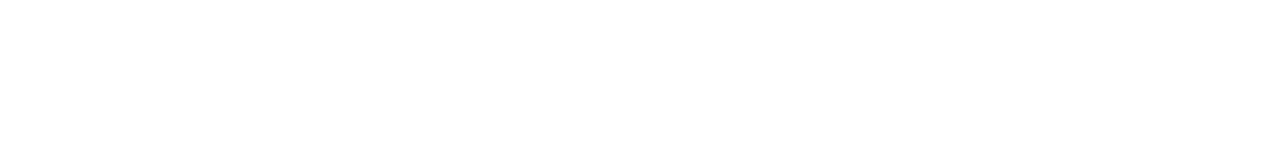
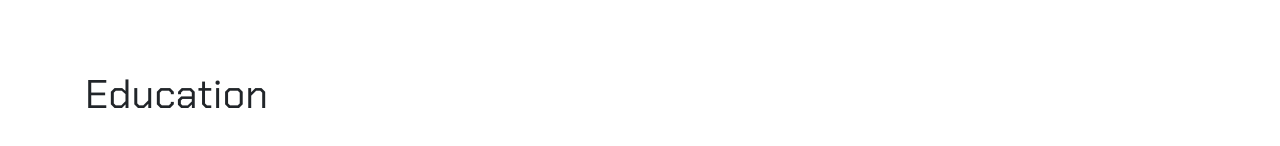
Before and after one commit to anthonydevelops/Portfolio, a React (Create React App) app: page / in a window 1280 px wide. Shown: the part 1210-1356 px from the top of the page. Before the commit the page ends 1320 px from the top, so only its background shows below. Built offline with nearby package versions, Linux system fonts and the light colour scheme.

Commit message:
Updated with education section

```diff
--- a/src/App.css
+++ b/src/App.css
@@ -20,3 +20,7 @@
 .about {
   height: 60vh;
 }
+
+.education {
+  height: 100vh;
+}
--- a/src/App.js
+++ b/src/App.js
@@ -1,9 +1,10 @@
 import React from "react";
-import { BrowserRouter as Router, Route, Switch } from "react-router-dom";
+import { BrowserRouter as Router } from "react-router-dom";
 import "./App.css";
 import NavBar from "./components/Navbar";
 import Landing from "./components/Landing";
 import About from "./components/About";
+import Education from "./components/Education";
 
 export default class App extends React.Component {
   render() {
@@ -13,9 +14,7 @@
           <div className="main">
             <div className="container">
               <NavBar />
-              <Switch>
-                <Route exact path="/" component={Landing} />
-              </Switch>
+              <Landing />
             </div>
           </div>
           <div className="about">
@@ -23,6 +22,11 @@
               <About />
             </div>
           </div>
+          <div className="education">
+            <div className="container">
+              <Education />
+            </div>
+          </div>
         </div>
       </Router>
     );
--- /dev/null
+++ b/src/components/Education.js
@@ -0,0 +1,12 @@
+import React from "react";
+// import "../styles/Education.css";
+
+export default class Education extends React.Component {
+  render() {
+    return (
+      <div className="row edu-content no-gutters">
+        <h1>Education</h1>
+      </div>
+    );
+  }
+}
```
